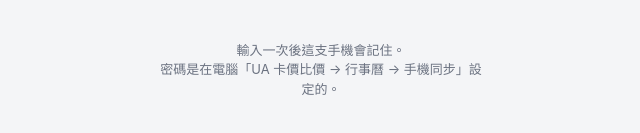
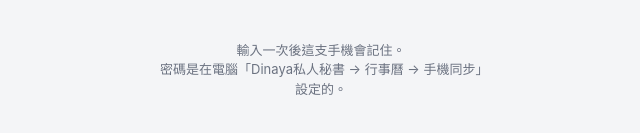
Before and after one commit to Dinaya/DinayaDays, a plain HTML site: page index.html in a window 1280 px wide. Shown: the part 303-436 px from the top of the page, 319-959 px from the left. Drawn offline with Linux system fonts and the light colour scheme.

Commit message:
更新手機頁面

```diff
--- a/index.html
+++ b/index.html
@@ -12,7 +12,7 @@
 <meta name="theme-color" content="#ffffff" media="(prefers-color-scheme: light)">
 <meta name="theme-color" content="#1d2128" media="(prefers-color-scheme: dark)">
 <title>我的行事曆</title>
-<!-- 由「UA 卡價比價」程式自動上傳。行事曆資料在 data.json，已用密碼加密，只能在這個頁面輸入密碼後解開。 -->
+<!-- 由「Dinaya私人秘書」程式自動上傳。行事曆資料在 data.json，已用密碼加密，只能在這個頁面輸入密碼後解開。 -->
 <style>
 :root {
   --bg: #f4f5f7; --panel: #fff; --text: #1d2330; --muted: #6b7280; --line: #e3e6eb;
@@ -112,7 +112,7 @@ main { padding: 8px 6px 24px; }
     <button class="primary" id="pwBtn">打開</button>
   </form>
   <div class="err" id="pwErr"></div>
-  <p class="muted" style="font-size:13px">輸入一次後這支手機會記住。<br>密碼是在電腦「UA 卡價比價 → 行事曆 → 手機同步」設定的。</p>
+  <p class="muted" style="font-size:13px">輸入一次後這支手機會記住。<br>密碼是在電腦「Dinaya私人秘書 → 行事曆 → 手機同步」設定的。</p>
 </div>
 
 <div id="app" hidden>
```
